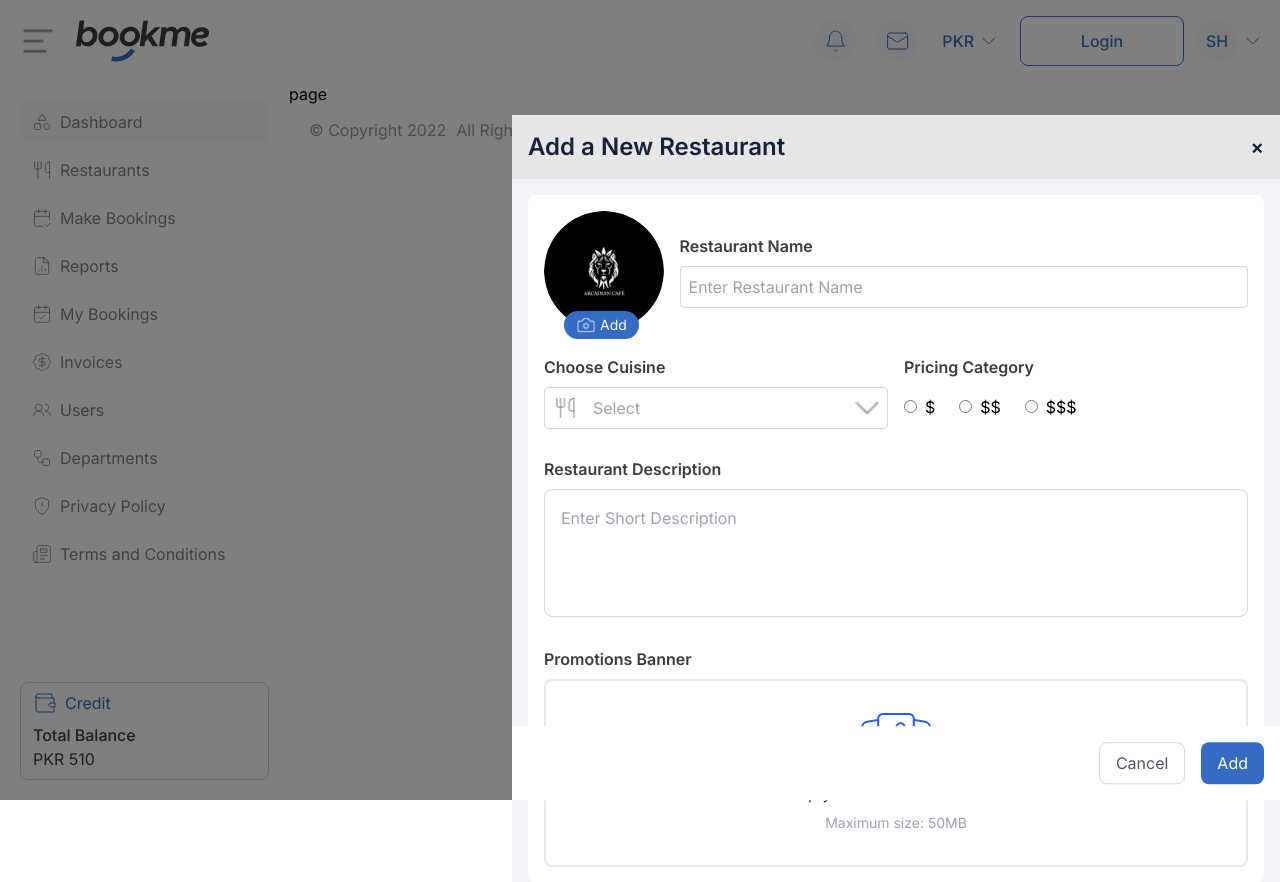
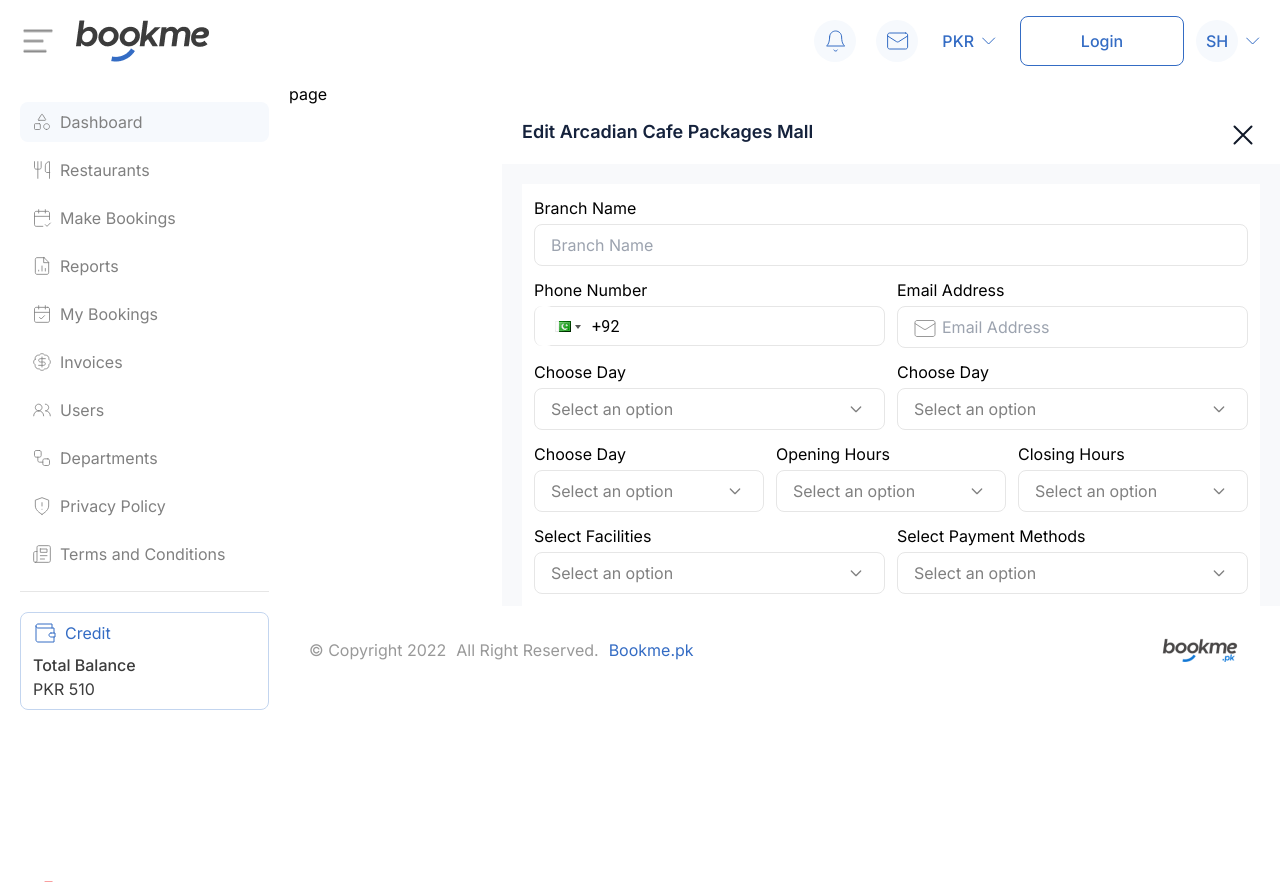
Before and after one commit to BilalHaider20/restaurant-portal, a Next.js app: page /en/test in a window 1280 px wide. Built offline with nearby package versions, Linux system fonts and the light colour scheme.

Commit message:
minor changes

```diff
--- a/src/app/[locale]/test/page.jsx
+++ b/src/app/[locale]/test/page.jsx
@@ -5,8 +5,8 @@ export default function Page() {
     return (
         <div>
             page
-            {/* <BranchesModal/> */}
-            <RestaurantModal />
+            <BranchesModal/>
+            {/* <RestaurantModal /> */}
         </div>
 
 
--- a/src/app/components/BranchesModal.jsx
+++ b/src/app/components/BranchesModal.jsx
@@ -1,10 +1,12 @@
 "use client"
 import React from 'react'
+import { useState } from 'react'
 import images from '../../../public/images'
 import Image from 'next/image'
 import PhoneInput from 'react-phone-input-2';
 import "react-phone-input-2/lib/style.css";
 import { useForm } from "react-hook-form";
+import Select from './Select';
 
 
 const BranchesModal = () => {
@@ -14,14 +16,84 @@ const BranchesModal = () => {
         formState: { errors },
     } = useForm();
 
+    const [isModalOpen, setIsModalOpen] = useState(true)
+
+    const cityOptions = [
+        { value: 'lahore', label: 'Lahore' },
+        { value: 'karachi', label: 'Karachi' },
+        { value: 'islamabad', label: 'Islamabad' },
+    ];
+
+    const countryOptions = [
+        { value: 'pakistan', label: 'Pakistan' },
+        { value: 'india', label: 'India' },
+        { value: 'bangladesh', label: 'Bangladesh' },
+    ];
+
+    const dayOptions = [
+        { value: 'monday', label: 'Monday' },
+        { value: 'tuesday', label: 'Tuesday' },
+        { value: 'wednesday', label: 'Wednesday' },
+        { value: 'thursday', label: 'Thursday' },
+        { value: 'friday', label: 'Friday' },
+        { value: 'saturday', label: 'Saturday' },
+        { value: 'sunday', label: 'Sunday' },
+    ];
+    const timeOptions = [
+        { value: '00:00', label: '00:00' },
+        { value: '01:00', label: '01:00' },
+        { value: '02:00', label: '02:00' },
+        { value: '03:00', label: '03:00' },
+        { value: '04:00', label: '04:00' },
+        { value: '05:00', label: '05:00' },
+        { value: '06:00', label: '06:00' },
+        { value: '07:00', label: '07:00' },
+        { value: '08:00', label: '08:00' },
+        { value: '09:00', label: '09:00' },
+        { value: '10:00', label: '10:00' },
+        { value: '11:00', label: '11:00' },
+        { value: '12:00', label: '12:00' },
+        { value: '13:00', label: '13:00' },
+        { value: '14:00', label: '14:00' },
+        { value: '15:00', label: '15:00' },
+        { value: '16:00', label: '16:00' },
+        { value: '17:00', label: '17:00' },
+        { value: '18:00', label: '18:00' },
+        { value: '19:00', label: '19:00' },
+        { value: '20:00', label: '20:00' },
+        { value: '21:00', label: '21:00' },
+        { value: '22:00', label: '22:00' },
+        { value: '23:00', label: '23:00' },
+    ];
+    const facilitiesOptions = [
+        { value: 'option 1', label: 'Option 1' },
+        { value: 'option 2', label: 'Option 2' },
+        { value: 'option 3', label: 'Option 3' },
+    ];
+    const paymentOptions = [
+        { value: 'option 1', label: 'Option 1' },
+        { value: 'option 2', label: 'Option 2' },
+        { value: 'option 3', label: 'Option 3' },
+    ];
+
+    const handleClick = (e) => {
+        e.preventDefault();
+        setIsModalOpen(!isModalOpen);
+    }
+
+
+
+
     const onSubmit = (data) => {
         // console.log(data);
     };
     return (
-        <div className='w-[778px] ml-auto bg-bg-main'>
+        <div className={`w-[778px] ml-auto bg-bg-main transition-transform duration-300 ${isModalOpen ? 'transform translate-x-0' : 'transform translate-x-full'}`}>
             <div className='w-full flex justify-between py-3 px-5 bg-bg-light'>
                 <h2 className='font-semibold text-lg text-heading-clr '>Edit Arcadian Cafe Packages Mall</h2>
-                <Image src={images.cross} alt="x" />
+                <button type='button' onClick={(e) => handleClick(e) }>
+                    <Image src={images.cross} alt="x" />
+                </button>
             </div>
             <form onSubmit={handleSubmit(onSubmit)} className=' m-5 p-3 bg-bg-light space-y-3' >
                 <div className=" w-full space-y-1  relative">
@@ -56,112 +128,20 @@ const BranchesModal = () => {
                     </div>
                 </div>
                 <div className='flex gap-3'>
-                    <div className='w-full space-y-1 '>
-                        <label htmlFor="city">City</label>
-                        <select name="city" id="city" className='inputForm selectForm selectPlaceholder'>
-                            <option value="lahore">Lahore</option>
-                            <option value="karachi">Karachi</option>
-                            <option value="islamabad">Islamabad</option>
-                        </select>
-                    </div>
-                    <div className='w-full space-y-1'>
-                        <label htmlFor="country">Country</label>
-                        <select name="country" id="country" className='inputForm selectForm selectPlaceholder'>
-                            <option value="pakistan">Pakistan</option>
-                            <option value="india">India</option>
-                            <option value="bangladesh">Bangladesh</option>
-                        </select>
-                    </div>
+                    <Select label="Choose Day" name="day" options={dayOptions} />
+                    <Select label="Choose Day" name="day" options={dayOptions} />
                 </div>
+
+
                 <div className='flex gap-3'>
-                    <div className='w-full space-y-1'>
-                        <label htmlFor="day">Choose Day</label>
-                        <select name="day" id="day" className='inputForm selectForm selectPlaceholder'>
-                            <option value="monday">Monday</option>
-                            <option value="tuesday">Tuesday</option>
-                            <option value="wednesday">Wednesday</option>
-                            <option value="thursday">Thursday</option>
-                            <option value="friday">Friday</option>
-                            <option value="saturday">Saturday</option>
-                            <option value="sunday">Sunday</option>
-
-                        </select>
-                    </div>
-                    <div className='w-full space-y-1 '>
-                        <label htmlFor="opening-hours">Opening Hours</label>
-                        <select name="opening-hours" id="opening-hours" className='inputForm selectForm selectPlaceholder'>
-                            <option value="00:00">00:00</option>
-                            <option value="01:00">01:00</option>
-                            <option value="02:00">02:00</option>
-                            <option value="03:00">03:00</option>
-                            <option value="04:00">04:00</option>
-                            <option value="05:00">05:00</option>
-                            <option value="06:00">06:00</option>
-                            <option value="07:00">07:00</option>
-                            <option value="08:00">08:00</option>
-                            <option value="09:00">09:00</option>
-                            <option value="10:00">10:00</option>
-                            <option value="11:00">11:00</option>
-                            <option value="12:00">12:00</option>
-                            <option value="13:00">13:00</option>
-                            <option value="14:00">14:00</option>
-                            <option value="15:00">15:00</option>
-                            <option value="16:00">16:00</option>
-                            <option value="17:00">17:00</option>
-                            <option value="18:00">18:00</option>
-                            <option value="19:00">19:00</option>
-                            <option value="20:00">20:00</option>
-                            <option value="21:00">21:00</option>
-                            <option value="22:00">22:00</option>
-                            <option value="23:00">23:00</option>
-
-                        </select>
-                    </div>
-                    <div className='w-full space-y-1 '>
-                        <label htmlFor="closing-hours">Closing Hours</label>
-                        <select name="closing-hours" id="closing-hours" className='inputForm selectForm selectPlaceholder'>
-                            <option value="00:00">00:00</option>
-                            <option value="01:00">01:00</option>
-                            <option value="02:00">02:00</option>
-                            <option value="03:00">03:00</option>
-                            <option value="04:00">04:00</option>
-                            <option value="05:00">05:00</option>
-                            <option value="06:00">06:00</option>
-                            <option value="07:00">07:00</option>
-                            <option value="08:00">08:00</option>
-                            <option value="09:00">09:00</option>
-                            <option value="10:00">10:00</option>
-                            <option value="11:00">11:00</option>
-                            <option value="12:00">12:00</option>
-                            <option value="13:00">13:00</option>
-                            <option value="14:00">14:00</option>
-                            <option value="15:00">15:00</option>
-                            <option value="16:00">16:00</option>
-                            <option value="17:00">17:00</option>
-                            <option value="18:00">18:00</option>
-                            <option value="19:00">19:00</option>
-                            <option value="20:00">20:00</option>
-                            <option value="21:00">21:00</option>
-                            <option value="22:00">22:00</option>
-                            <option value="23:00">23:00</option>
-
-                        </select>
-                    </div>
+                    <Select label="Choose Day" name="day" options={dayOptions} />
+                    <Select label="Opening Hours" name="opening-hours" options={timeOptions} />
+                    <Select label="Closing Hours" name="closing-hours" options={timeOptions} />
                 </div>
 
                 <div className='flex gap-3'>
-                    <div className='w-full space-y-1'>
-                        <label htmlFor="facilities">Select Facilities</label>
-                        <select name="facilities" id="facilities" className='inputForm selectForm selectPlaceholder'>
-                            <option value="" selected disabled >Select all which apply</option>
-                        </select>
-                    </div>
-                    <div className='w-full space-y-1'>
-                        <label htmlFor="payment">Select Payment Method</label>
-                        <select name="payment" id="facilities" className='inputForm selectForm selectPlaceholder'>
-                            <option value="" selected disabled >Select all which apply</option>
-                        </select>
-                    </div>
+                    <Select label="Select Facilities" name="facilites" options={facilitiesOptions} />
+                    <Select label="Select Payment Methods" name="payment-methods" options={paymentOptions} />
                 </div>
 
 
--- a/src/app/components/LayoutWrapper.jsx
+++ b/src/app/components/LayoutWrapper.jsx
@@ -1,13 +1,29 @@
 "use client";
-import React, { useState } from "react";
+import React, { useState, useEffect } from "react";
 import Navbar from "./Navbar";
 import Sidebar from "./sidebar/Sidebar";
 import Footer from "./Footer";
 
 const LayoutWrapper = ({ children }) => {
-  const [sidebarOpen, setSidebarOpen] = useState(true);
+
+  const [mobile, setMobile] = useState(window.innerWidth <= 786);
+  const [sidebarOpen, setSidebarOpen] = useState(!mobile);
 
   const toggleSidebar = () => setSidebarOpen(!sidebarOpen);
+
+  useEffect(() => {
+    const handleResize = () => {
+      setMobile(window.innerWidth <= 786);
+      setSidebarOpen(!mobile);
+    };
+
+    handleResize(); // Set initial state
+    window.addEventListener("resize", handleResize);
+
+    return () => {
+      window.removeEventListener("resize", handleResize);
+    };
+  }, []);
 
   return (
     <div className="w-full">
--- a/src/app/components/RestaurantIntro.jsx
+++ b/src/app/components/RestaurantIntro.jsx
@@ -10,7 +10,7 @@ const RestaurantIntro = ({ rest }) => {
     return (
         <div className='flex flex-col p-5 md:flex-row'>
             <div className=' flex flex-col justify-between md:flex-[0.15]'>
-                <Image src={rest.image} alt='restaurant image' />
+                <Image src={rest.image} alt='restaurant image'  />
                 <span className='text-light-text tracking-tighter'>{rest.cuisines}</span>
             </div>
             <div className='flex-[0.85] space-y-3'>
--- /dev/null
+++ b/src/app/components/Select.jsx
@@ -0,0 +1,65 @@
+"use client";
+import React, { useState, useEffect, useRef } from 'react';
+
+const Select = ({ label, name, options }) => {
+    const [selected, setSelected] = useState('');
+    const [open, setOpen] = useState(false);
+    const dropdownRef = useRef(null);
+
+    // Close dropdown when clicking outside
+    useEffect(() => {
+        const handleClickOutside = (event) => {
+            if (dropdownRef.current && !dropdownRef.current.contains(event.target)) {
+                setOpen(false);
+            }
+        };
+
+        document.addEventListener('mousedown', handleClickOutside);
+        return () => {
+            document.removeEventListener('mousedown', handleClickOutside);
+        };
+    }, []);
+
+    return (
+        <div className="w-full space-y-1" ref={dropdownRef}>
+            <label htmlFor={name}>{label}</label>
+            <div className="relative">
+                <button
+                    id={name}
+                    type="button"
+                    onClick={() => setOpen(!open)}
+                    className="selectForm selectPlaceholder w-full text-left"
+                >
+                    {selected ? options.find(option => option.value === selected)?.label : 'Select an option'}
+                    <svg
+                        className={`w-4 h-4 transform ${open ? 'rotate-180' : 'rotate-0'}`}
+                        xmlns="http://www.w3.org/2000/svg"
+                        fill="none"
+                        viewBox="0 0 24 24"
+                        stroke="currentColor"
+                    >
+                        <path strokeLinecap="round" strokeLinejoin="round" strokeWidth="2" d="M19 9l-7 7-7-7" />
+                    </svg>
+                </button>
+                {open && (
+                    <div className="absolute mt-1 w-full bg-white shadow-lg rounded-md z-10">
+                        {options.map((option) => (
+                            <div
+                                key={option.value}
+                                onClick={() => {
+                                    setSelected(option.value);
+                                    setOpen(false);
+                                }}
+                                className="cursor-pointer px-4 py-2 hover:bg-gray-100"
+                            >
+                                {option.label}
+                            </div>
+                        ))}
+                    </div>
+                )}
+            </div>
+        </div>
+    );
+};
+
+export default Select;
--- a/src/app/components/sidebar/Menu.jsx
+++ b/src/app/components/sidebar/Menu.jsx
@@ -27,7 +27,7 @@ const Menu = ({ sidebarOpen }) => {
   return (
     <ul>
       {data.map((e, index) => (
-        <li className={`${current === e.text ? `bg-bg-highlight` : ``} cursor-pointer rounded-lg  text-light-text flex gap-5 items-center py-2 px-3 mt-2 `} key={index} onClick={() => setCurrent(e.text)}>
+        <li className={`${current === e.text ? `bg-bg-highlight` : ``} ${sidebarOpen ? '' : 'md:flex hidden'} cursor-pointer rounded-lg  text-light-text  gap-5 items-center py-2 px-3 mt-2  `} key={index} onClick={() => setCurrent(e.text)}>
           <Link href={e.href} passHref>
             <span className='flex gap-2'>
               <Image
--- a/src/app/components/sidebar/Sidebar.jsx
+++ b/src/app/components/sidebar/Sidebar.jsx
@@ -9,12 +9,9 @@ const Sidebar = ({ sidebarOpen }) => {
   const t = useTranslations('sidebar')
 
   return (
-    <div className={`sticky h-screen overflow-y-scroll scrollbar-none scrollbar-thumb-rounded block border-r-0 ${sidebarOpen ? 'w-[289px]' : ''}  py-[12px] px-[20px] flex-col flex-shrink-0 gap-6 hidden md:flex `}>
+    <div className={`sticky h-screen overflow-y-scroll scrollbar-none scrollbar-thumb-rounded block border-r-0 ${sidebarOpen ? 'md:w-[289px] w-full' : 'md:flex hidden'}  py-[12px] px-[20px] flex-col flex-shrink-0 gap-6  `}>
       <Menu sidebarOpen={sidebarOpen} />
       <div className='w-full h-[1px] bg-divider-grey my-2'></div>
-
-
-
       {sidebarOpen && <>
         <div className="bg-divider-clr w-full h-[1px] "></div>
         <div className='flex flex-col rounded-lg my-5 space-y-2 px-3 py-2 p-2 border border-[#C3D5EF]'>
@@ -29,7 +26,7 @@ const Sidebar = ({ sidebarOpen }) => {
           </div>
         </div>
 
-        <div className='mt-[160px] mb-[100px] px-[20px] py-2 flex gap-2 '>
+        <div className=' px-[20px] py-2 flex gap-2 mt-[100px] mb-[50px] md:mt-[160px] md:mb-[100px]'>
           <Image src={images.logout} alt="logout" />
           <span className='text-red-500'>Logout</span>
         </div>
--- a/src/app/styles/globals.css
+++ b/src/app/styles/globals.css
@@ -30,7 +30,7 @@
 }
 
 .selectForm{
-  @apply bg-bg-light border;
+  @apply border-divider-clr m-0 py-2  pr-5  px-4 block w-full text-left flex justify-between items-center rounded-lg border bg-bg-light border focus:border-primary-blue ;
 }
 .selectForm option{
   @apply bg-bg-light border;
```
